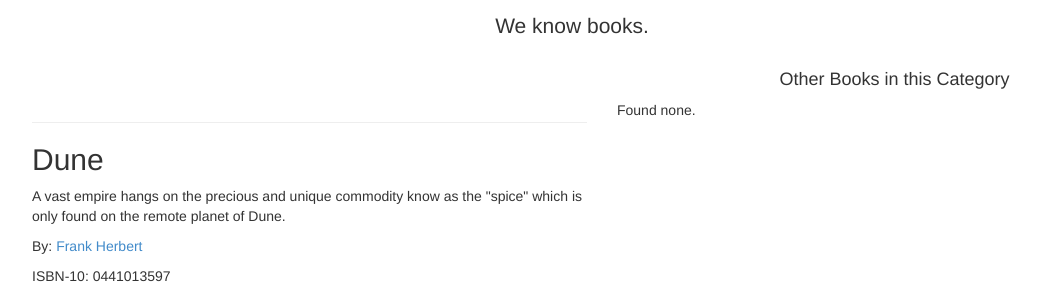
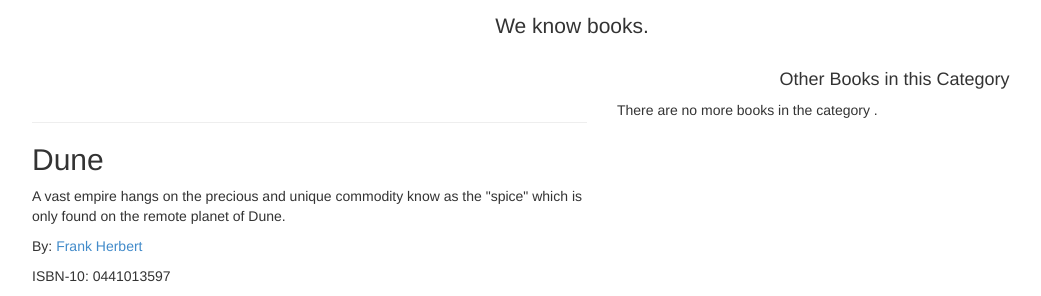
Before and after one commit to starbuck93/wd2-project2, a PHP site: page /books/index.php in a window 1280 px wide. Shown: the part 129-425 px from the top of the page, without its empty margins (68-1109 px from the left). Run offline with PHP 8.4, Linux system fonts and the light colour scheme; a user stored in the database is signed in; data comes from the database, SQL or seed files in the repository; data that the repository does not hold is empty; some libraries are stand-ins or nearby versions.

Commit message:
Edited the books.index page real quick.

```diff
--- a/books/index.php
+++ b/books/index.php
@@ -111,7 +111,6 @@
               <li><a href="../cart.php">Cart</a></li>
               <li><a href="../logout.php">Sign Out</a></li>
             </ul>
-
         <!--/.nav-collapse -->
 				<form action="search.php" method="GET" class="navbar-form navbar-right"> <!--The search.php page should be similar to this page... without the main book. Maybe a grid or list of results-->
 					<div class="form-group">
@@ -122,7 +121,6 @@
 			</div>
     </div>
 </div>
-
 <div class="container">
     <div class="col-md-12">
         <div class="center-block text-center">
@@ -144,24 +142,19 @@
   								<button class="btn btn-primary btn-lg" onclick= "addToCart()">  Add to Cart</button>
   								<button class="btn btn-success btn-lg">Add to Wishlist</button>
                   <hr>
-
-
                   <ul class="nav nav-tabs">
                       <li class="active"><a data-toggle="tab" href="#reviews">Reviews</a></li>
                       <li><a data-toggle="tab" href="#addreview">Add A Review</a></li>
                       <li><a data-toggle="tab" href="#details">Details</a></li>
                   </ul>
-
                 	<div class="tab-content">
                     <div class="tab-pane active" id="reviews">
-
                       <h4>Buyer Reviews</h4>
                       <ul class="list-unstyled">
                       <?php for ($i=0; $i < $row_cnt; $i++) { ?>
                         <li class="clearfix">(<?php print($bookAndReview[$i][8]) ?>) <?php print($bookAndReview[$i][7]); for ($j=0; $j < $bookAndReview[$i][6]; $j++) { echo "<i class=\"fa fa-star fa-2x yellow pull-right\"></i>"; }?> </li>
                       <?php } ?>
                       </ul>
-
                     </div>
                     <div class="tab-pane" id="details"><h4>Product Information</h4>
                       <p>You're paying for a brand new, used book.</p>
@@ -195,29 +188,16 @@
                         <input type="hidden" name="isbn" value="<?php printf("%s",$thisresult[0][0]); ?>">
                         <input type="submit" name="submit" value="Submit">
                       </form>
-
                     </div>
                    </div>
-
-
               </div>
               <div class="col-sm-6">
                 <h4 class="text-center">Other Books in this Category</h4>
                   <div class="productsrow">
                       <?php
-
                         if($row_cnt_other == 0)
-                            print("<p>Found none.</p>");
+                          print("<p>There are no more books in the category .</p>");
                         for ($i=0; $i < $row_cnt_other; $i++) {
-        // $otherBooks[$i][0] ||==|| isbn;
-        // $otherBooks[$i][1] ||==|| title;
-        // $otherBooks[$i][2] ||==|| author;
-        // $otherBooks[$i][3] ||==|| category;
-        // $otherBooks[$i][4] ||==|| summary;
-        // $otherBooks[$i][5] ||==|| imgtitle;
-        // $otherBooks[$i][6] ||==|| rateing; //review data
-        // $otherBooks[$i][7] ||==|| comment; //review data
-        // $otherBooks[$i][8] ||==|| name; //review data
                       ?>
                       <div class="product menu-category">
                           <div class="menu-category-name list-group-item active"><a href="search.php?search=<?php printf("%s",$otherBooks[$i][3]); ?>"><?php print($otherBooks[$i][3]);?></a></div>
```
Lines whose indentation alone changed are shown as unchanged.
